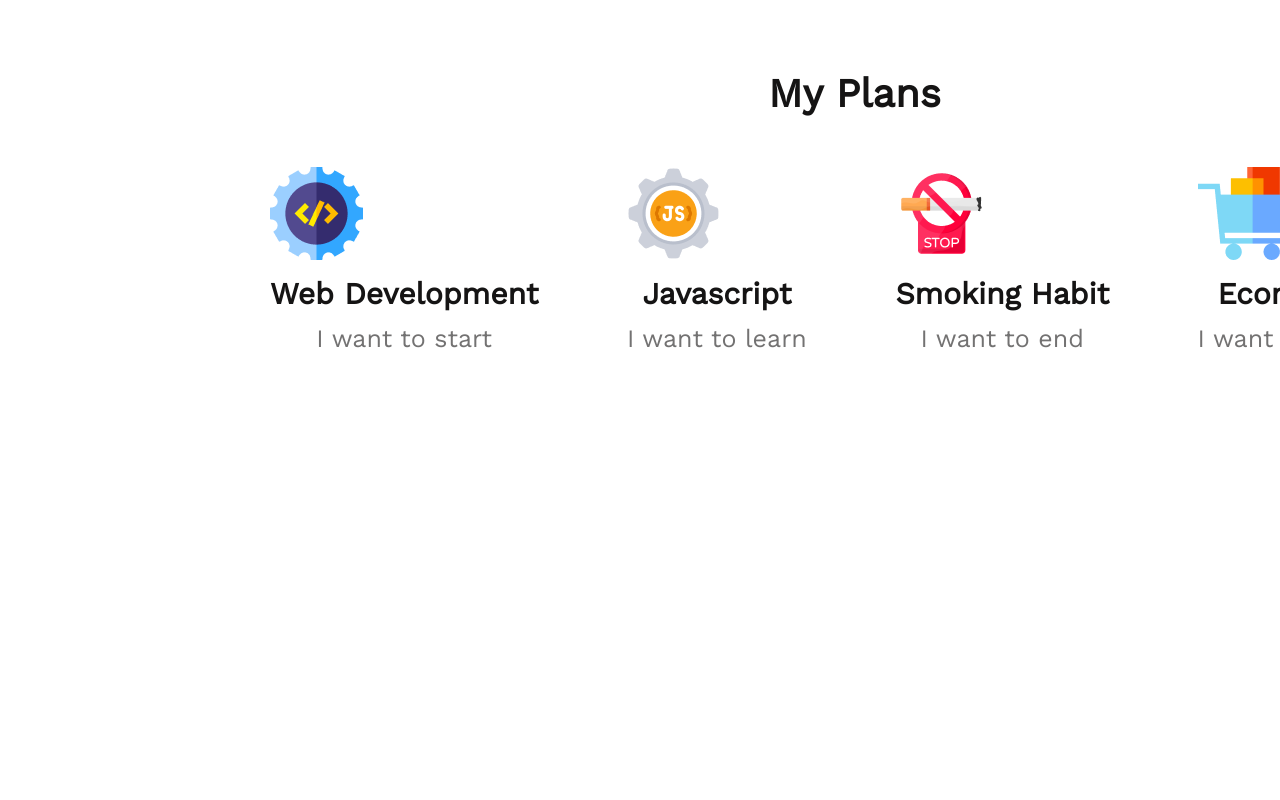
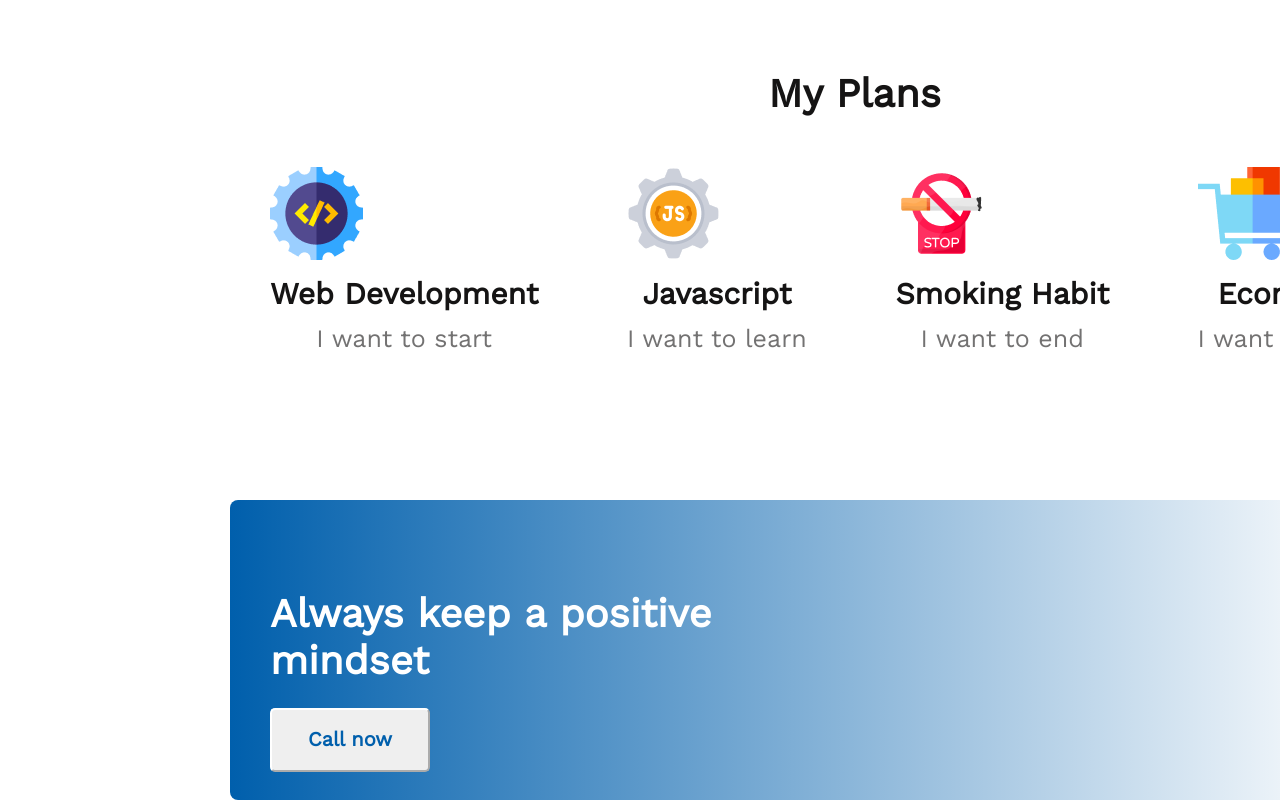
Before and after one commit to muhiminul-islam/first-assignment, a plain HTML site: page index.html in a window 1280 px wide. Shown: the part 1722-2522 px from the top of the page. Before the commit the page ends 2092 px from the top, so only its background shows below. Drawn offline with nearby package versions, Linux system fonts and the light colour scheme.

Commit message:
full body added

```diff
--- a/index.html
+++ b/index.html
@@ -70,7 +70,9 @@
         </section>
         <section class="gradient">
             <div>
-                <img class="gradient-img" src="./images/watch.png" alt="">
+                <h2 class="gradient-title">Always keep a positive <br>
+                     mindset</h2>
+                <button class="btn-secondary">Call now</button>
             </div>
         </section>
 
--- a/styles/first-assignment.css
+++ b/styles/first-assignment.css
@@ -201,8 +201,33 @@ text-align: center;
 color: #737272;
 }
 /* gradient style */
-.gradient-img{
-    background: linear-gradient(90deg, #005FAC 0%, rgba(0, 95, 172, 0) 100%);
+.gradient{
+position: absolute;
+width: 1140px;
+height: 300px;
+left: 230px;
+top: 2221.96px;
+background: linear-gradient(90deg, #005FAC 0%, rgba(0, 95, 172, 0) 100%);
 border-radius: 8px;
+}
+.gradient-title{
+    color: white;
+    font-weight: 700;
+font-size: 40px;
+margin-top: 90px;
+margin-left: 40px;
 
 }
+.btn-secondary{
+   width: 160px;
+   height: 64px;
+   font-weight: 600;
+   font-size: 20px;
+   line-height: 23px;
+   text-align: center;
+   color: #005FAC;
+   border-radius: 5px;
+   border-color: white;
+   margin-top: 24px;
+   margin-left: 40px;
+}
```
